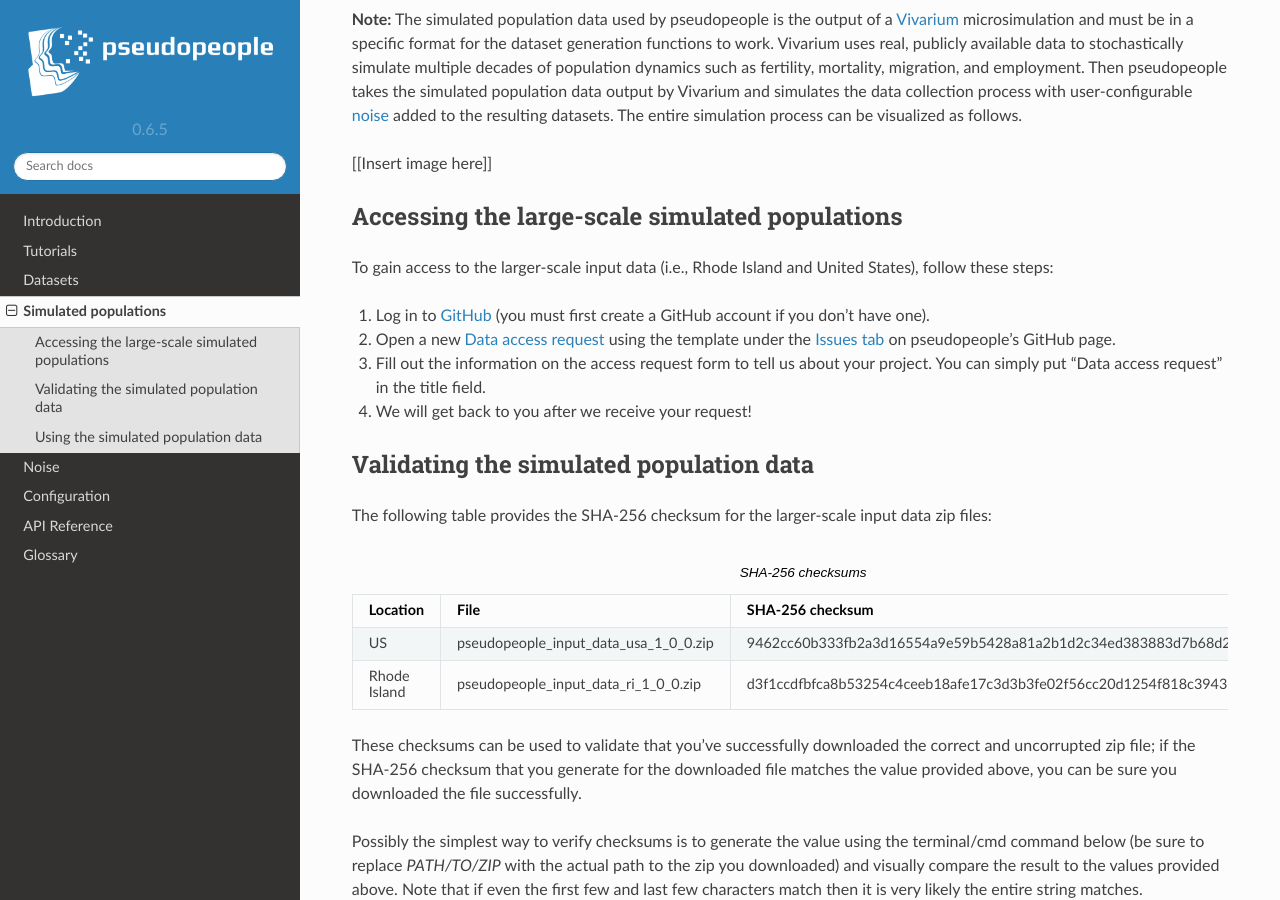
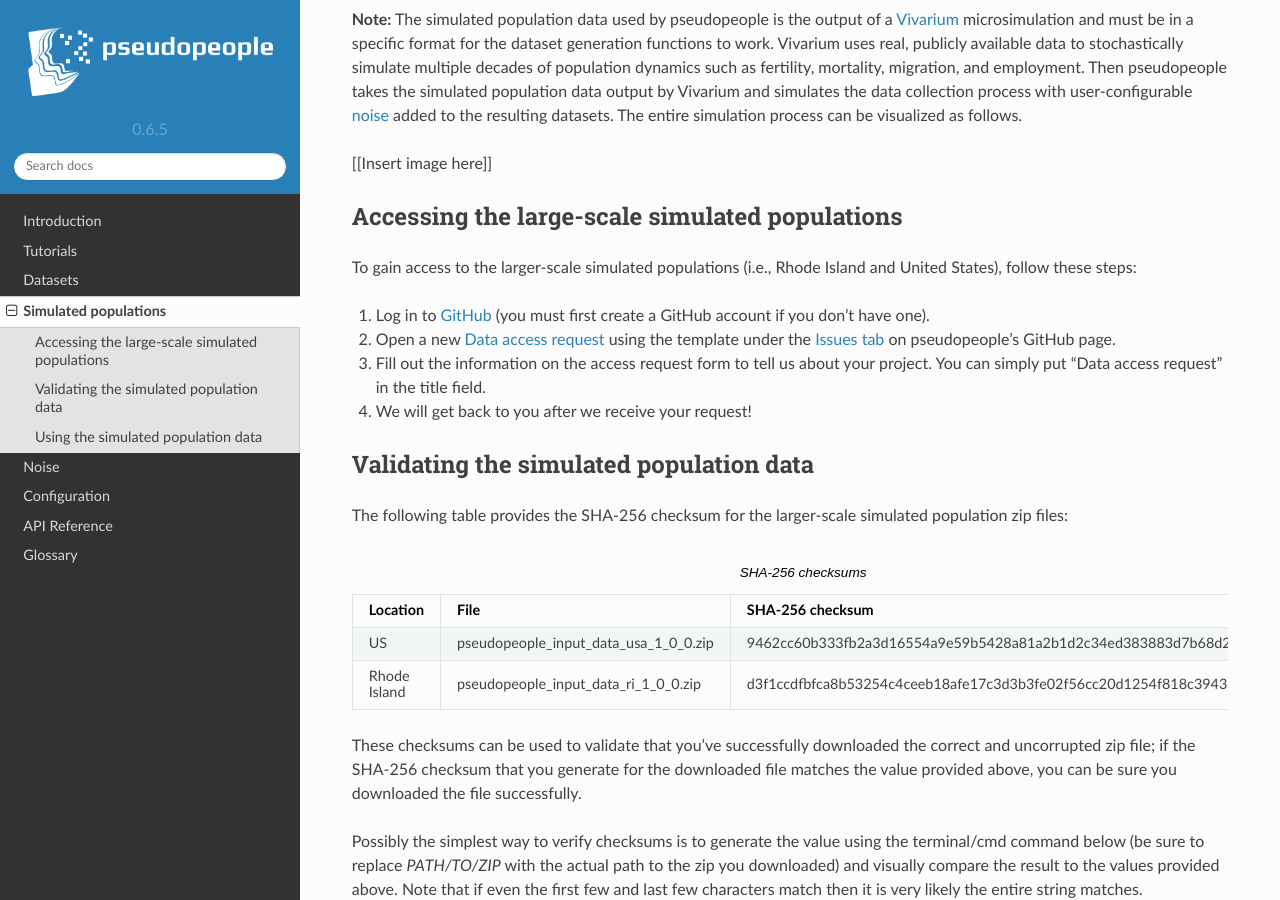
Before and after one commit to ihmeuw/pseudopeople, a Sphinx documentation site: the page built from docs/source/input_data/index.rst, in a window 1280 px wide and 900 px high, scrolled down 560 px. Built offline with Sphinx 7.4.7 and the Read the Docs theme 2.0.0, drawn with Linux system fonts in a browser that asks for light colours.

Commit message:
input data -> simulated population in 2 more places

```diff
--- a/docs/source/input_data/index.rst
+++ b/docs/source/input_data/index.rst
@@ -35,8 +35,8 @@ The entire simulation process can be visualized as follows.
 Accessing the large-scale simulated populations
 -----------------------------------------------
 
-To gain access to the larger-scale input data (i.e., Rhode Island and United States),
-follow these steps:
+To gain access to the larger-scale simulated populations (i.e., Rhode Island and
+United States), follow these steps:
 
 #. Log in to `GitHub <https://github.com/>`_ (you must first create a GitHub account if you don't have one).
 #. Open a new `Data access request <https://github.com/ihmeuw/pseudopeople/issues/new?assignees=&labels=&template=data_access_request.yml>`_ using the template under the `Issues tab <https://github.com/ihmeuw/pseudopeople/issues>`_ on pseudopeople's GitHub page.
@@ -46,8 +46,7 @@ follow these steps:
 Validating the simulated population data
 ----------------------------------------
 
-The following table provides the SHA-256 checksum for the larger-scale input
-data zip files:
+The following table provides the SHA-256 checksum for the larger-scale simulated population zip files:
 
 .. list-table:: SHA-256 checksums
   :header-rows: 1
```
